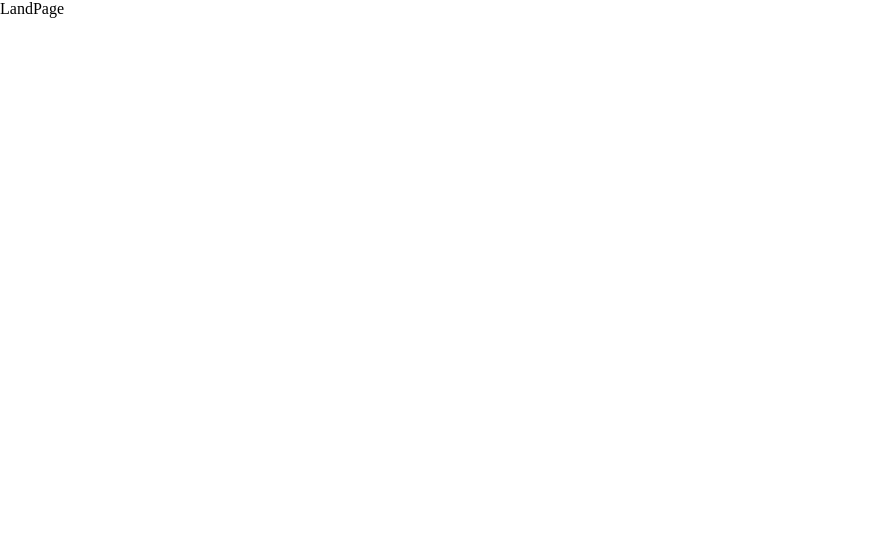
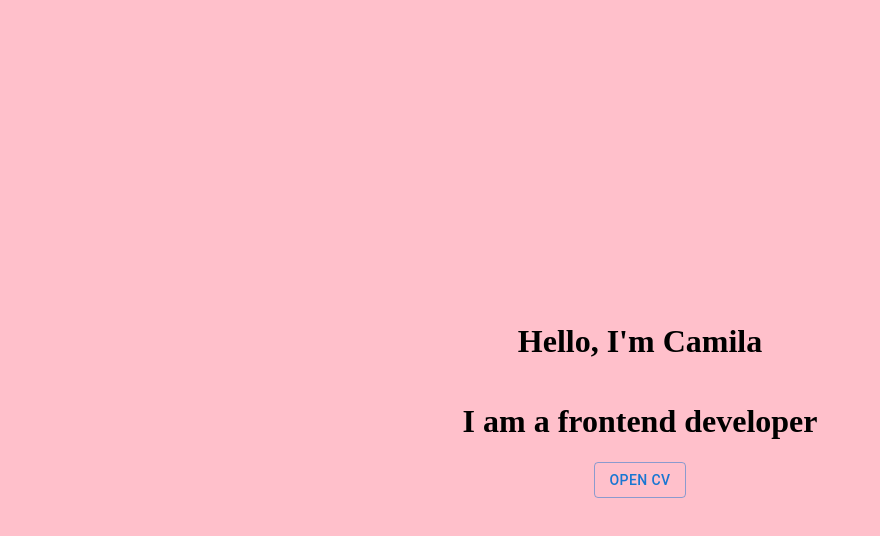
Before and after one commit to cbalsemao/cv-project, a React (Vite) app: page / in a window 1280 px wide. Shown: the top 536 px of the page, without its empty margins (0-880 px from the left). Built offline with nearby package versions, Linux system fonts and the light colour scheme.

Commit message:
chore: intro section added

```diff
--- a/src/App.tsx
+++ b/src/App.tsx
@@ -1,6 +1,6 @@
 import { BrowserRouter, Route, Routes } from 'react-router';
 import CvPage from './pages/cv-page/CvPage';
-import LandPage from './pages/LandPage';
+import LandPage from './pages/landing-page/LandPage';
 import i18n from 'i18next';
 import { initReactI18next } from 'react-i18next';
 import esTranslation from './translations/translation-es.json';
--- a/src/pages/LandPage.tsx
+++ /dev/null
@@ -1,5 +0,0 @@
-const LandPage = () => {
-  return <div>LandPage</div>;
-};
-
-export default LandPage;
--- /dev/null
+++ b/src/pages/landing-page/LandPage.tsx
@@ -0,0 +1,11 @@
+import IntroSection from './sections/IntroSection';
+
+const LandPage = () => {
+  return (
+    <>
+      <IntroSection />
+    </>
+  );
+};
+
+export default LandPage;
--- /dev/null
+++ b/src/pages/landing-page/sections/IntroSection.tsx
@@ -0,0 +1,26 @@
+import { Button } from '@mui/material';
+import Grid from '@mui/material/Grid2';
+
+const IntroSection = () => {
+  return (
+    <>
+      <Grid
+        container
+        sx={{
+          justifyContent: 'center',
+          alignItems: 'center',
+
+          height: '100vh',
+          flexDirection: 'column',
+          backgroundColor: 'pink',
+        }}
+      >
+        <h1>Hello, I'm Camila</h1>
+        <h1>I am a frontend developer</h1>
+        <Button variant="outlined">Open cv</Button>
+      </Grid>
+    </>
+  );
+};
+
+export default IntroSection;
```
Also changed, not shown: 1 other file (tests, documents, lock files or other folders).
